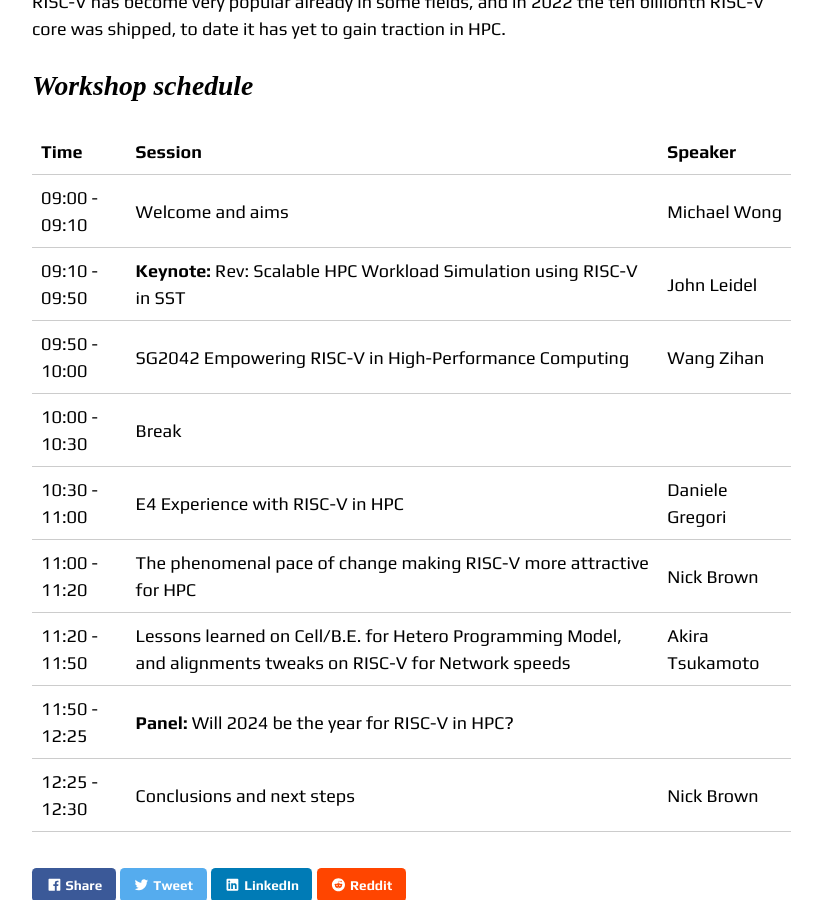
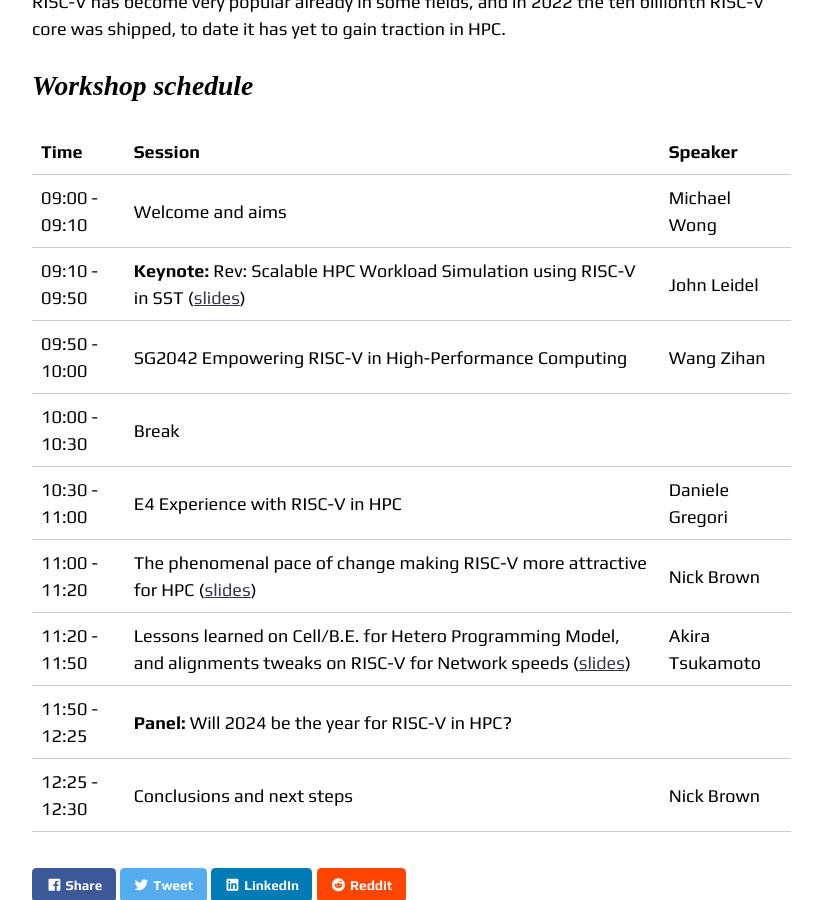
Before and after one commit to RISCVtestbed/riscvtestbed.github.io, a Jekyll site: the page built from _community/hpcasia24-workshop.md, in a window 1280 px wide and 900 px high, scrolled down 685 px. Shown: the whole window, without its empty margins (343-1165 px from the left). Built offline with Jekyll 4.4.1, drawn with Linux system fonts in a browser that asks for light colours; nearby versions of some CDN libraries.

Commit message:
Update hpcasia24-workshop.md

```diff
--- a/_community/hpcasia24-workshop.md
+++ b/_community/hpcasia24-workshop.md
@@ -18,11 +18,11 @@ The goal of this workshop is to continue building the community of RISC-V in HPC
 | Time        | Session           | Speaker  |
 | ------------- |:-------------| :-----|
 | 09:00 - 09:10 | Welcome and aims | Michael Wong |
-| 09:10 - 09:50 | **Keynote:**  Rev: Scalable HPC Workload Simulation using RISC-V in SST | John Leidel |
+| 09:10 - 09:50 | **Keynote:**  Rev: Scalable HPC Workload Simulation using RISC-V in SST ([slides](https://github.com/RISCVtestbed/riscvtestbed.github.io/blob/main/assets/files/hpcasia24/HPCAsiaRVWorkshop_Leidel.pdf)) | John Leidel |
 | 09:50 - 10:00 | SG2042 Empowering RISC-V in High-Performance Computing | Wang Zihan |
 | 10:00 - 10:30 | Break |  |
 | 10:30 - 11:00 | E4 Experience with RISC-V in HPC | Daniele Gregori |
-| 11:00 - 11:20 | The phenomenal pace of change making RISC-V more attractive for HPC | Nick Brown |
-| 11:20 - 11:50 | Lessons learned on Cell/B.E. for Hetero Programming Model, and alignments tweaks on RISC-V for Network speeds | Akira Tsukamoto  |
+| 11:00 - 11:20 | The phenomenal pace of change making RISC-V more attractive for HPC ([slides](https://github.com/RISCVtestbed/riscvtestbed.github.io/blob/main/assets/files/hpcasia24/risc-v-hpc-asia_Brown.pdf)) | Nick Brown |
+| 11:20 - 11:50 | Lessons learned on Cell/B.E. for Hetero Programming Model, and alignments tweaks on RISC-V for Network speeds ([slides](https://github.com/RISCVtestbed/riscvtestbed.github.io/blob/main/assets/files/hpcasia24/RISC-V_Workshop-HPC-AkiraTsukamoto-2024-01-25-1.pdf)) | Akira Tsukamoto  |
 | 11:50 - 12:25 | **Panel:** Will 2024 be the year for RISC-V in HPC? | |
 | 12:25 - 12:30 | Conclusions and next steps | Nick Brown |
```
